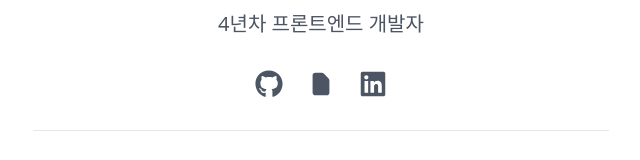
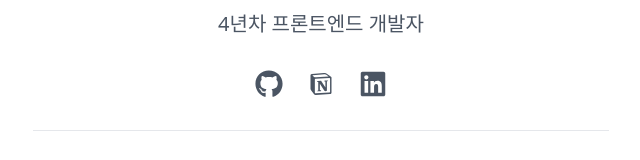
Before and after one commit to stoic-park/blog, a Next.js app: page /about in a window 1280 px wide. Shown: the part 278-438 px from the top of the page, without its empty margins (319-959 px from the left). Built offline with nearby package versions, Linux system fonts and the light colour scheme.

Commit message:
fix: about link title, icon

```diff
--- a/app/about/page.tsx
+++ b/app/about/page.tsx
@@ -1,7 +1,6 @@
-import Image from 'next/image'
 import Link from 'next/link'
 import { FaGithub, FaLinkedin } from 'react-icons/fa' // Font Awesome icons
-import { HiDocument } from 'react-icons/hi' // Heroicons
+import { RiNotionFill } from 'react-icons/ri'
 
 export const metadata = {
   title: 'About',
@@ -22,6 +21,7 @@ export default function Page() {
           <div className="flex justify-center gap-6 pt-4">
             <Link
               href="https://github.com/stoic-park"
+              title="github"
               target="_blank"
               rel="noopener noreferrer"
               className="text-gray-600 hover:text-black dark:text-gray-400 dark:hover:text-white transition-colors"
@@ -30,14 +30,16 @@ export default function Page() {
             </Link>
             <Link
               href="https://bit.ly/42fCINr"
+              title="resume"
               target="_blank"
               rel="noopener noreferrer"
               className="text-gray-600 hover:text-black dark:text-gray-400 dark:hover:text-white transition-colors"
             >
-              <HiDocument size={28} />
+              <RiNotionFill size={28} />
             </Link>
             <Link
               href="https://www.linkedin.com/in/sungtaek-park-8734341a8/"
+              title="linkedIn"
               target="_blank"
               rel="noopener noreferrer"
               className="text-gray-600 hover:text-black dark:text-gray-400 dark:hover:text-white transition-colors"
```
